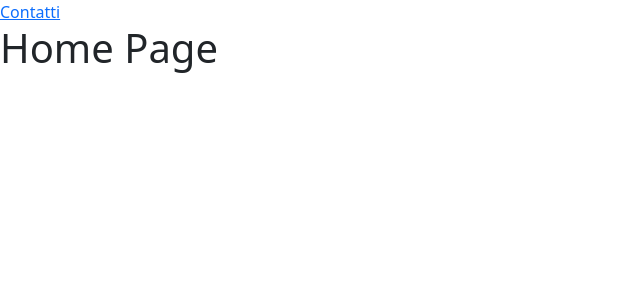
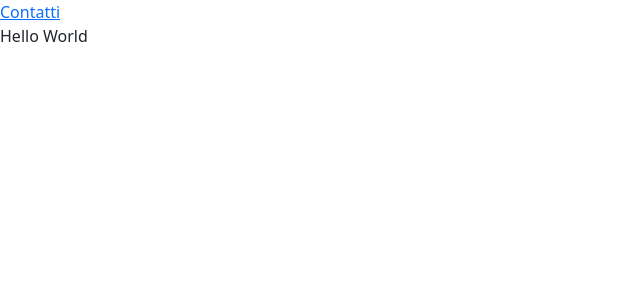
Before and after one commit to andreadldev/deliveboo-front, a Vue app: page / in a window 1280 px wide. Shown: the top 300 px of the page, without its empty margins (0-640 px from the left). Built offline with nearby package versions, Linux system fonts and the light colour scheme.

Commit message:
hello world

```diff
--- a/src/components/AppMain.vue
+++ b/src/components/AppMain.vue
@@ -1,6 +1,6 @@
 <template>
   <div>
-    <router-view></router-view>
+    Hello World
   </div>
 </template>
 
@@ -10,4 +10,6 @@
 };
 </script>
 
-<style lang="scss" scoped></style>
+<style lang="scss" scoped>
+
+</style>
```
